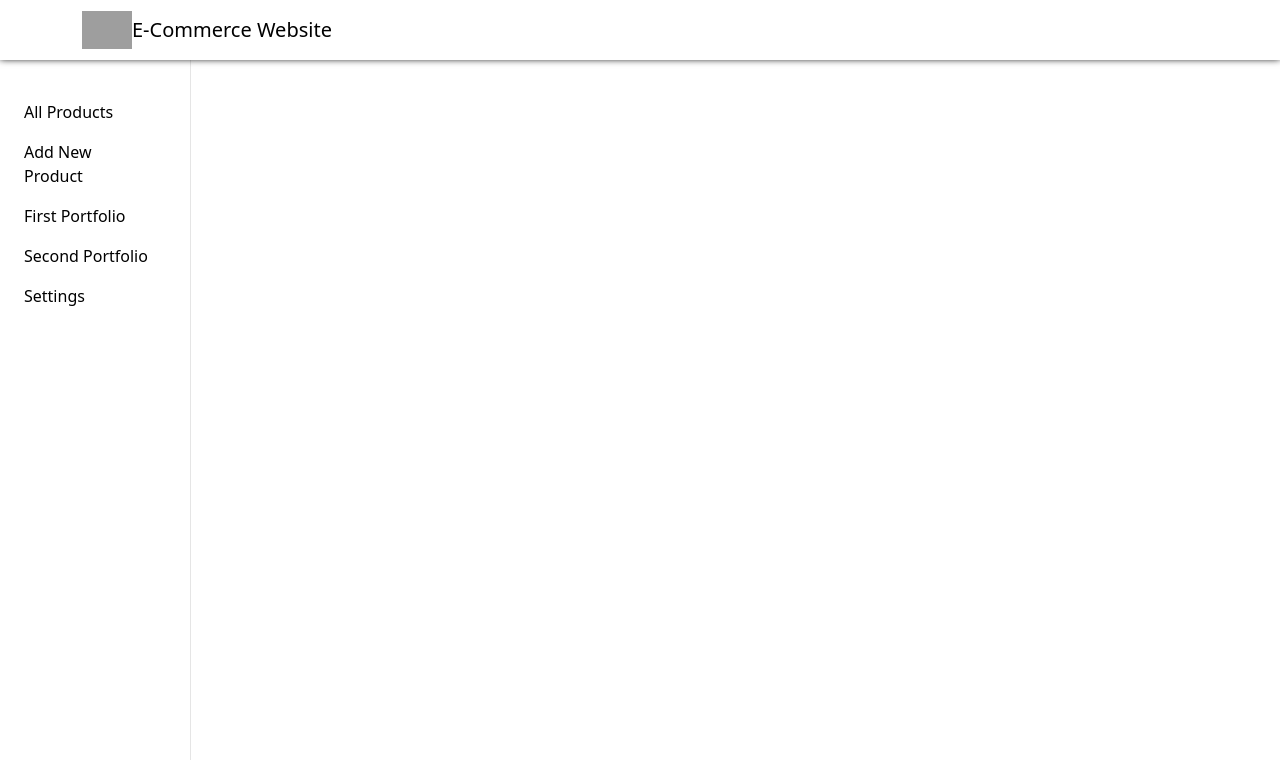
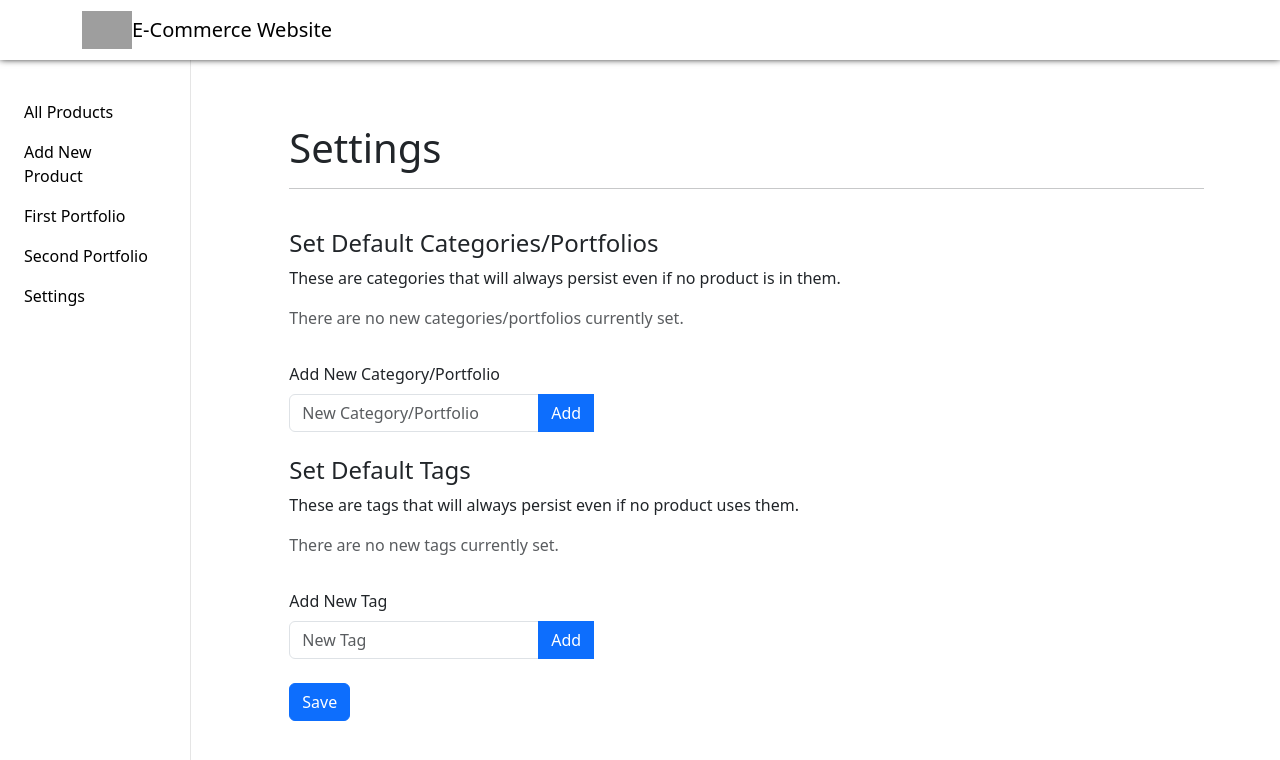
Before and after one commit to tobi-deruiter/e-commerce-website, a React (Vite) app in the folder admin/: page /settings in a window 1280 px wide. Shown: the top 760 px of the page. Built offline with nearby package versions, Linux system fonts and the light colour scheme; no server answers; grey boxes are pictures that could not be loaded.

Commit message:
added making default portfolios/tags in settings

```diff
--- /dev/null
+++ b/admin/src/Components/Forms/DefaultTagsForm.jsx
@@ -0,0 +1,56 @@
+import React, { useEffect, useState } from "react"
+import Form from 'react-bootstrap/Form';
+import API_Client from "../../api/apiClient";
+import NewTagForm from "./NewTagForm";
+
+const DefaultTagsForm = (props) => {
+    const [defaultTags, setDefaultTags] = useState([]);
+    const [currentTags, setCurrentTags] = useState([]);
+
+    const getTags = async () => {
+        await API_Client.getProductTags().then((data)=>{setCurrentTags(data)});
+    }
+
+    const getDefaultTags = async () => {
+        try {
+            const res = await API_Client.getProductsById([import.meta.env.VITE_PRODUCT_DEFAULT_SETTINGS_ID]);
+            if (res.success) {
+                const tags = res.products[0].tags;
+                for (const i in tags) {
+                    props.handleDefaultTags(tags[i]);
+                }
+                setDefaultTags(tags);
+                return;
+            }
+            throw new Error("Could Not Retrieve Default Portfolios/Tags");
+        } catch (err) {
+            console.log(err);
+            alert(err);
+        }
+    }
+
+    useEffect(() => {
+        getTags();
+        getDefaultTags();
+    }, []);
+
+    useEffect(() => {
+        for (const i in defaultTags) {
+            props.handleDefaultTags(defaultTags[i]);
+        }
+    }, [defaultTags]);
+
+    return (
+        <div>
+            <h4>Set Default Categories/Portfolios</h4>
+            <p>These are categories that will always persist even if no product is in them.</p>
+            <NewTagForm isPortfolioForm handleTags={props.handleDefaultTags} tagsData={{tags: defaultTags}} defaultTags={defaultTags} />
+            <br />
+            <h4>Set Default Tags</h4>
+            <p>These are tags that will always persist even if no product uses them.</p>
+            <NewTagForm handleTags={props.handleDefaultTags} tagsData={{tags: defaultTags}} defaultTags={defaultTags} />
+        </div>
+    )
+};
+
+export default DefaultTagsForm;
--- /dev/null
+++ b/admin/src/Components/Forms/SettingsForm.jsx
@@ -0,0 +1,59 @@
+import React, { useState } from "react"
+import Form from 'react-bootstrap/Form';
+import Button from 'react-bootstrap/Button';
+import DefaultTagsForm from "./DefaultTagsForm";
+import styled from "styled-components";
+import API_Client from "../../api/apiClient";
+
+const FormContainer = styled.div`
+    padding: 4rem;
+
+    @media (max-width: 1199.8px) {
+        padding: 1.5rem 0.5rem;
+    }
+`
+
+const SettingsForm = (props) => {
+    const [loading, setLoading] = useState(false);
+    const [defaultTags, setDefaultTags] = useState([]);
+
+    const handleDefaultTags = (newTag) => {
+        let changedTags = defaultTags;
+        if (defaultTags.indexOf(newTag) === -1 && newTag != "" && newTag != import.meta.env.VITE_PORTFOLIO_TAG_PREFIX) {
+            changedTags.push(newTag)
+            setDefaultTags(changedTags);
+        } else {
+            setDefaultTags(changedTags.filter(tag => tag != newTag));
+        }
+    }
+
+    const handleSubmit = async (e) => {
+        e.preventDefault();
+        setLoading(true);
+        let response;
+        try {
+            response = await API_Client.updateDefaultSettingsProduct({ tags: defaultTags });
+            console.log(response);
+        } catch (err) {
+            console.log("Response:", response);
+            console.log("Error:", err);
+            alert(err);
+        }
+        setLoading(false);
+    }
+
+    return (
+        <FormContainer>
+            <h1>Settings</h1>
+            <hr></hr>
+            <br />
+            <Form noValidate onSubmit={handleSubmit}>
+                <DefaultTagsForm handleDefaultTags={handleDefaultTags} />
+                <br />
+                <Button disabled={loading} type="submit">{loading ? "Saving..." : "Save"}</Button>
+            </Form>
+        </FormContainer>
+    )
+};
+
+export default SettingsForm;
--- a/admin/src/Pages/Settings.jsx
+++ b/admin/src/Pages/Settings.jsx
@@ -1,9 +1,10 @@
 import React from "react"
+import SettingsForm from "../Components/Forms/SettingsForm";
 
 const Settings = (props) => {
     return (
         <div>
-
+            <SettingsForm />
         </div>
     )
 };
```
